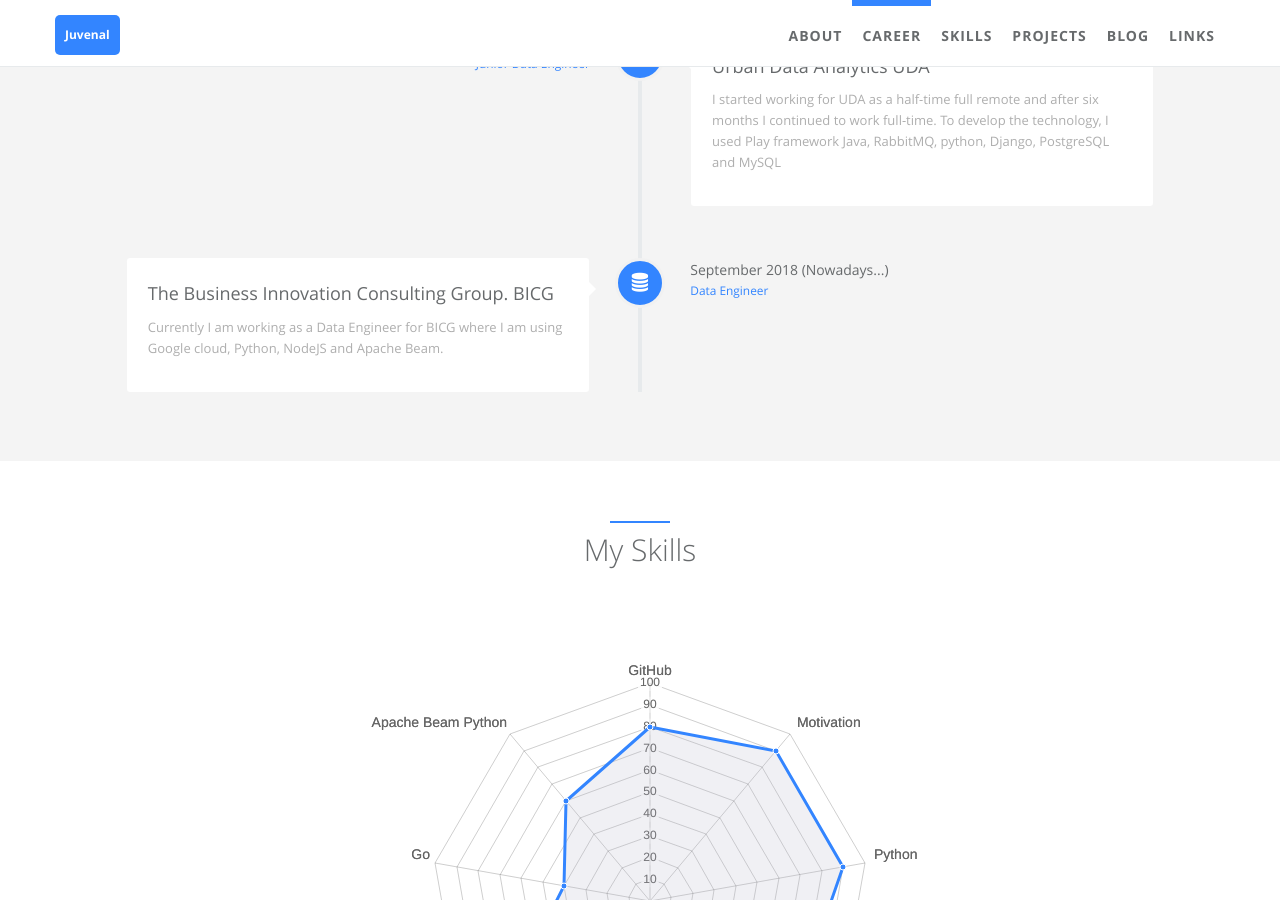
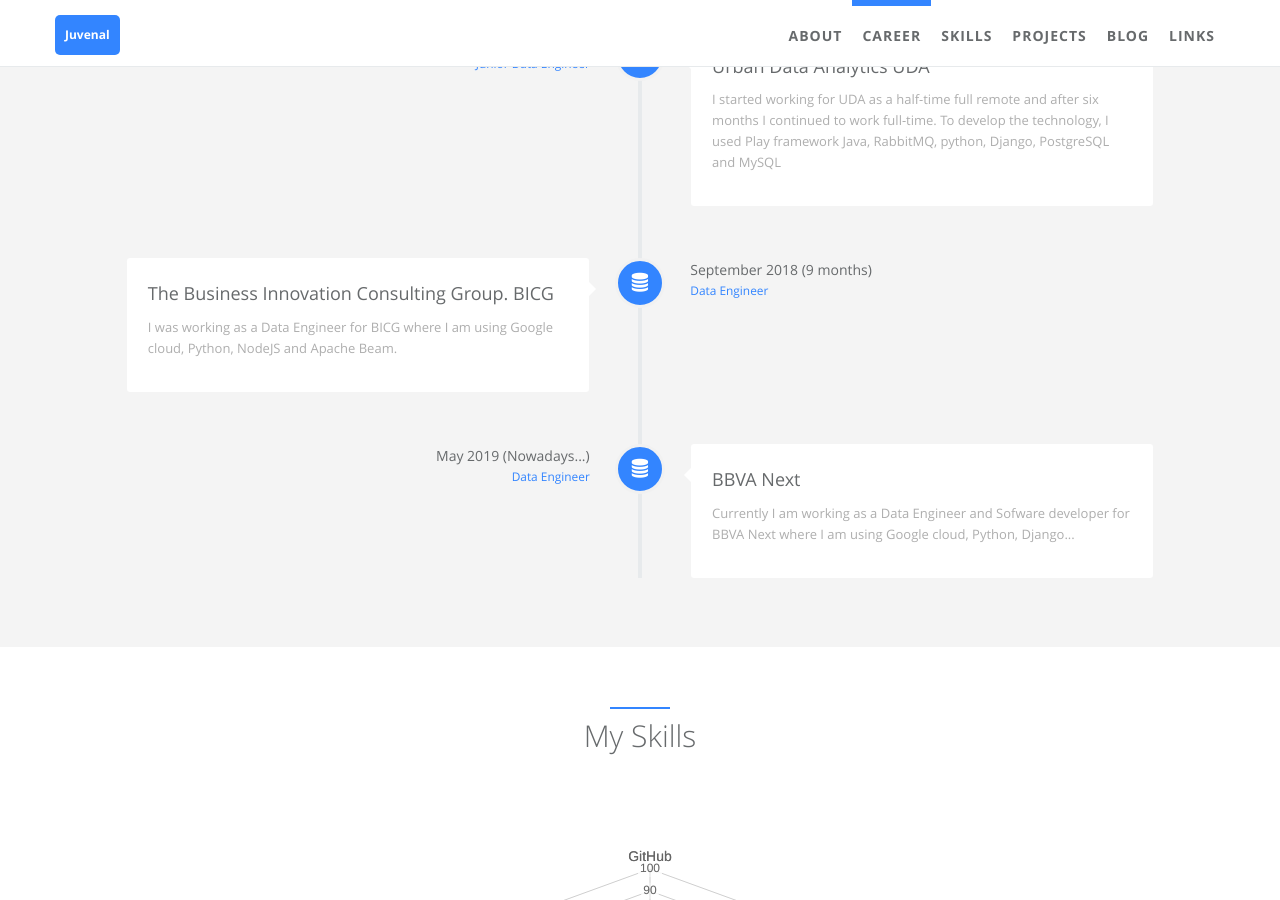
Before and after one commit to JuvenalSantiso/juvenalsantiso.github.io, a Jekyll site: the page built from index.html, in a window 1280 px wide and 900 px high, scrolled down 1623 px. Built offline with Jekyll 4.4.1, drawn with Linux system fonts in a browser that asks for light colours.

Commit message:
Adding BBVA carreer

```diff
--- a/_data/index/careers.yml
+++ b/_data/index/careers.yml
@@ -62,12 +62,26 @@
     detail: The Business Innovation Consulting Group. BICG
     i18n: BICG
   desc:
-    detail: Currently I am working as a Data Engineer for BICG where I am using  Google cloud, Python, NodeJS and Apache Beam.
+    detail: I was working as a Data Engineer for BICG where I am using  Google cloud, Python, NodeJS and Apache Beam.
     i18n:
   date:
-    detail: September 2018 (Nowadays...)
+    detail: September 2018 (9 months)
     i18n:
   job:
     detail: Data Engineer
     i18n: Data Engineer
   icon: fa-database
+
+- name:
+    detail: BBVA Next
+    i18n: BBVA
+  desc:
+    detail: Currently I am working as a Data Engineer and Sofware developer for BBVA Next where I am using Google cloud, Python, Django...
+    i18n:
+  date:
+    detail: May 2019 (Nowadays...)
+    i18n:
+  job:
+    detail: Data Engineer
+    i18n: Data Engineer
+  icon: fa-database
```
